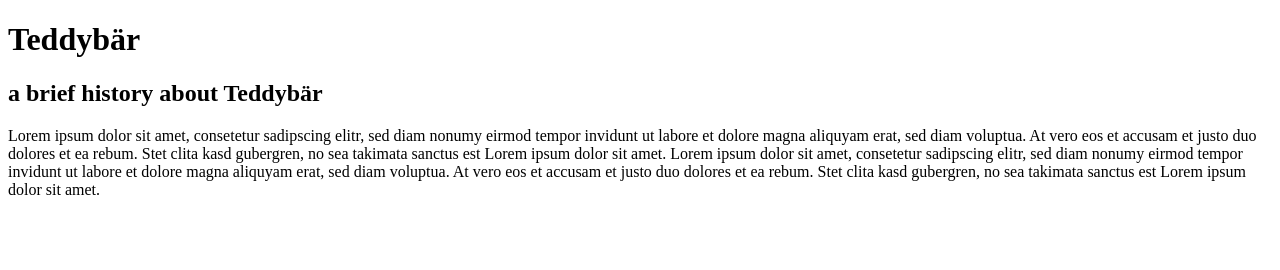
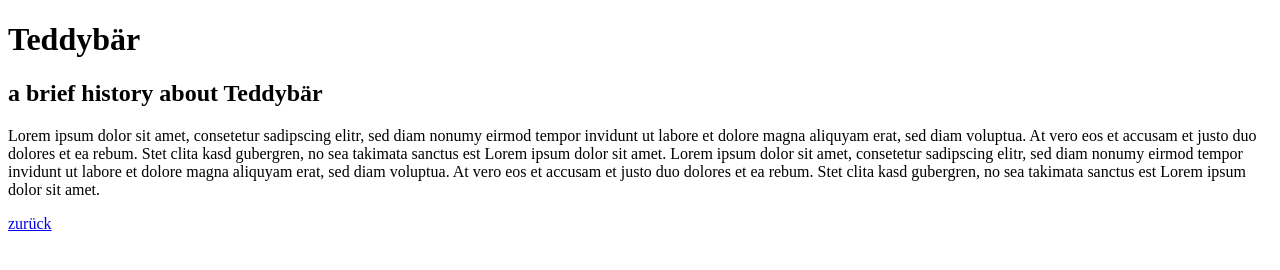
Before and after one commit to RolandHeer/RolandHeer.github.io, a plain HTML site: page Aufgabe_1/Aufgabe1_Teddybaer.html in a window 1280 px wide. Drawn offline with Linux system fonts and the light colour scheme.

Commit message:
Update Aufgabe1_Teddybaer.html

```diff
--- a/Aufgabe_1/Aufgabe1_Teddybaer.html
+++ b/Aufgabe_1/Aufgabe1_Teddybaer.html
@@ -21,9 +21,9 @@
                 et justo duo dolores et ea rebum. Stet clita kasd gubergren, no sea takimata sanctus est Lorem ipsum dolor sit amet.
             </p>
         </div>
-        <!--
-        <a href=""></a>
-        -->
+
+        <a href="file:///C:/Users/Roland/Documents/GitHub/RolandHeer.github.io/Aufgabe_1/Aufgabe1.html">zurück</a>
+
 
     </body>
 </html>
```
